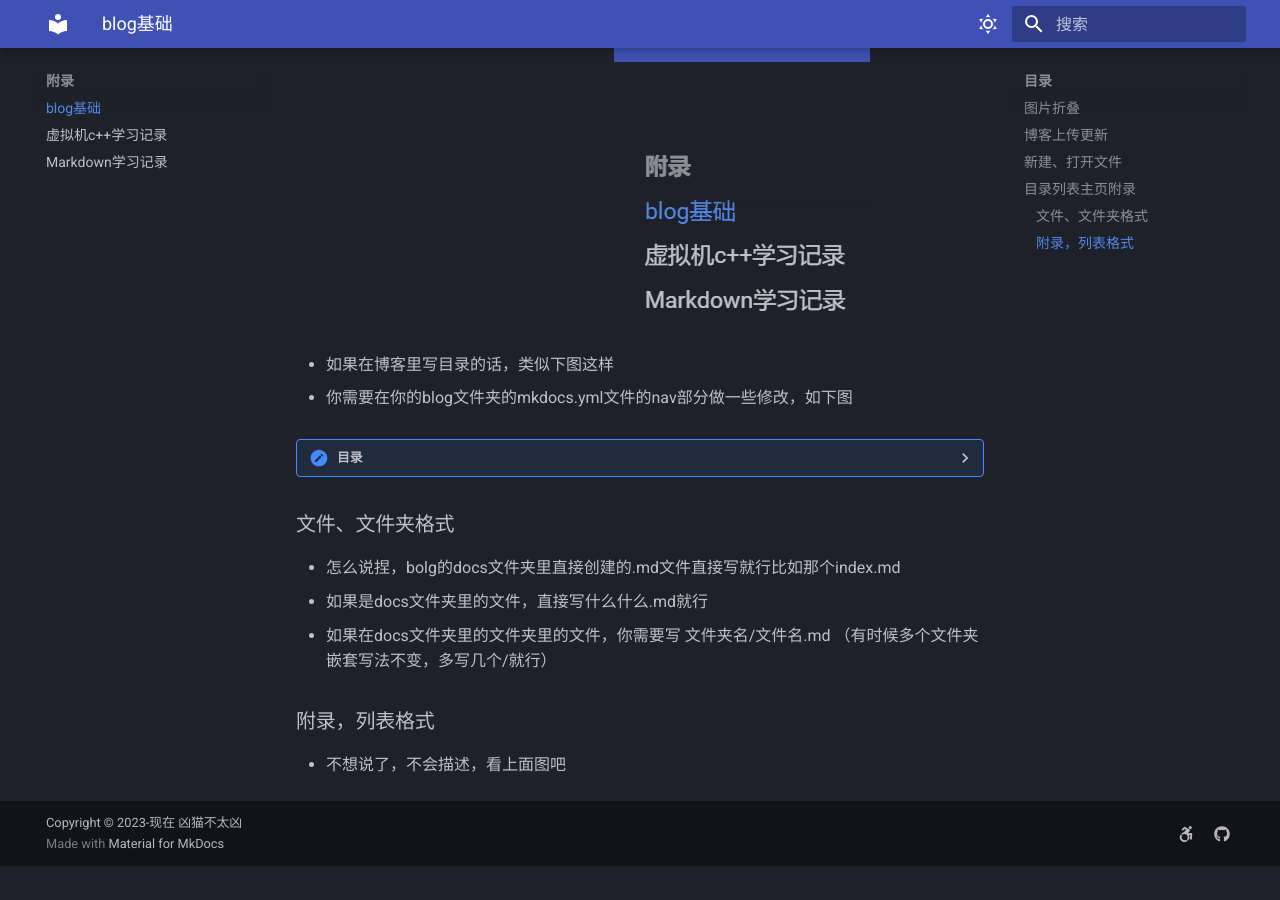
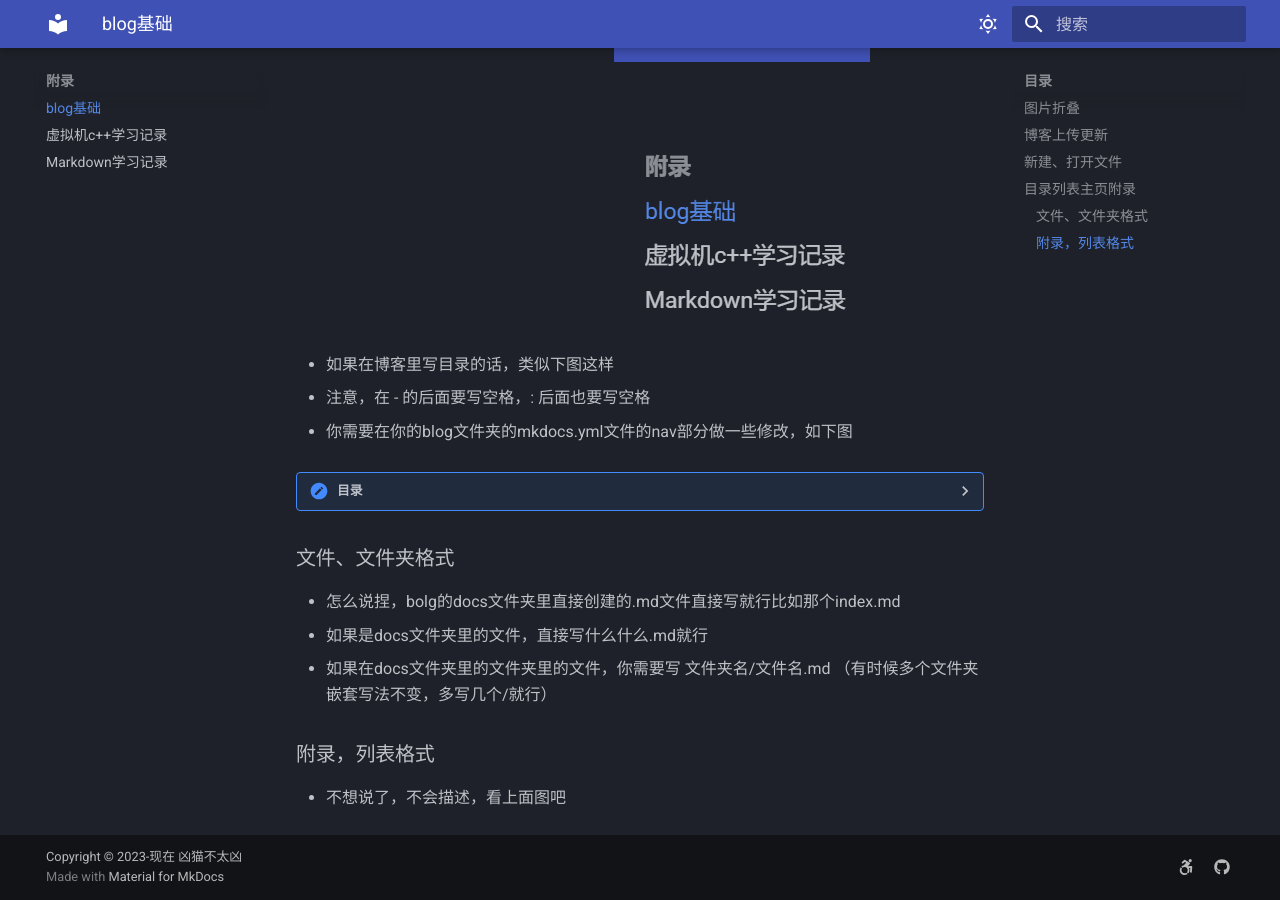
Before and after one commit to Xmbtx/xmbtx-blog, an MkDocs documentation site: the page built from docs/blog/blog.md, in a window 1280 px wide and 900 px high, scrolled down 1360 px. Built offline with MkDocs 1.6.1 and Material for MkDocs 9.7.7, drawn with Linux system fonts in a browser that asks for light colours; before the commit the page ends 2226 px from its top, so only the background shows below that.

Commit message:
2023-11-01_21:11:48 update

```diff
--- a/docs/blog/blog.md
+++ b/docs/blog/blog.md
@@ -53,6 +53,8 @@
 
 - 如果在博客里写目录的话，类似下图这样![list1](./list1.png)
 
+- 注意，在 - 的后面要写空格，: 后面也要写空格
+
 - 你需要在你的blog文件夹的mkdocs.yml文件的nav部分做一些修改，如下图
 
   <details>
```
